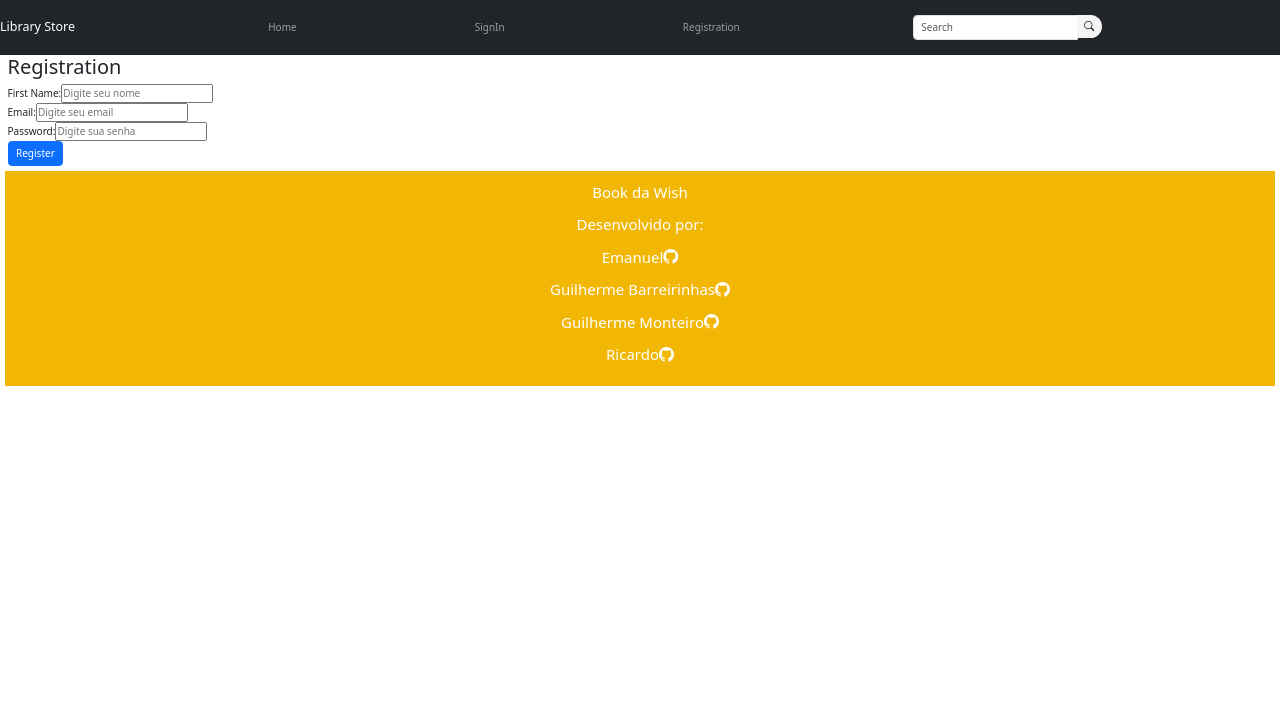
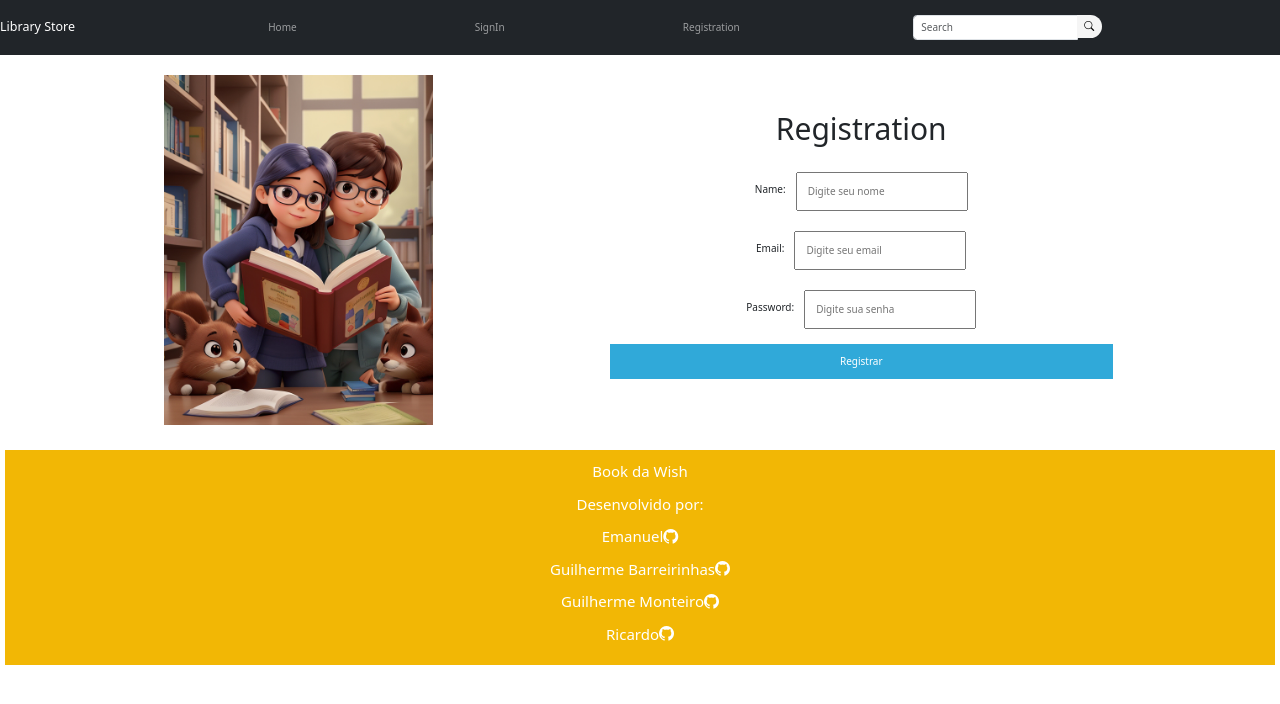
Before and after one commit to guilhermemonteiro15JS/project-Library, a React (Create React App) app: page /registration in a window 1280 px wide. Shown: the top 704 px of the page. Built offline with nearby package versions, Linux system fonts and the light colour scheme.

Commit message:
registration styling

```diff
--- /dev/null
+++ b/src/pages/registration/index.css
@@ -0,0 +1,6 @@
+#titulo_Registration{
+    margin-top: 10px;
+    font-size: 30px;
+    display: flex;
+    justify-content: center;
+}
--- a/src/pages/registration/index.js
+++ b/src/pages/registration/index.js
@@ -1,5 +1,62 @@
 import React, { useState } from "react";
 import { useNavigate } from "react-router-dom";
+import imagem from "../../assets/3DBooks.jpeg";
+import styled from "styled-components";
+import "./index.css";
+
+const RegistrationStyled = styled.div`
+  display: flex;
+  align-items: center;
+`;
+
+const ImageContainer = styled.div`
+  text-align: center;
+  flex: 1;
+  padding: 2rem;
+`;
+
+const Image = styled.img`
+  max-width: 350px;
+  height: 350px;
+`;
+
+const FormContainer = styled.div`
+  flex: 1;
+`;
+
+const Form = styled.form`
+  display: flex;
+  flex-direction: column;
+  margin: 20px;
+`;
+
+const FormGroup = styled.div`
+  margin-bottom: 15px;
+  display: flex;
+  justify-content: center;
+  align-items: center;
+`;
+
+const Label = styled.label`
+  font-weight: 1;
+`;
+
+const Input = styled.input`
+  padding: 10px;
+  margin-top: 5px;
+  margin-left: 10px;
+  display: flex;
+  align-items: center;
+  justify-content: center;
+`;
+
+const Button = styled.button`
+  padding: 10px 20px;
+  background-color: #30a9d9;
+  color: white;
+  border: none;
+  cursor: pointer;
+`;
 
 const Registration = () => {
   const navigate = useNavigate();
@@ -41,47 +98,56 @@ const Registration = () => {
   };
 
   return (
-    <div>
-      <h2>Registration</h2>
-      <form onSubmit={handleSubmit}>
-        <div>
-          <label htmlFor="name">First Name:</label>
-          <input
+    <RegistrationStyled>
+      <ImageContainer>
+        <Image src={imagem} alt="Imagem de leitura" />
+      </ImageContainer>
+
+
+      <FormContainer>
+    <h1 id="titulo_Registration">Registration </h1>
+    <Form onSubmit={handleSubmit}>
+      <FormGroup>
+            <Label>Name:</Label>
+            <Input
               type="text"
+              name="name"
               placeholder="Digite seu nome"
-            id="name"
-            name="name"
               value={formData.name}
               onChange={handleInputChange}
+              require
             />
-        </div>
-        <div>
-          <label htmlFor="email">Email:</label>
-          <input
+          </FormGroup>
+
+      <FormGroup>
+      <Label>Email:</Label>
+            <Input
               type="email"
+              name="email"
               placeholder="Digite seu email"
-            id="email"
-            name="email"
               value={formData.email}
               onChange={handleInputChange}
+              require
             />
-        </div>
-        <div>
-          <label htmlFor="password">Password:</label>
-          <input
+
+</FormGroup>
+          <FormGroup>
+            <Label>Password:</Label>
+            <Input
               type="password"
+              name="password"
               placeholder="Digite sua senha"
-            id="password"
-            name="password"
               value={formData.password}
             onChange={handleInputChange}
+              required
             />
-        </div>
-        <button type="submit" className="btn btn-primary">
-          Register
-        </button>
-      </form>
-    </div>
+          </FormGroup>
+          <Button type="submit">Registrar</Button>
+        </Form>
+      </FormContainer>
+    </RegistrationStyled>
+
+
   );
 };
 
```
Lines whose indentation alone changed are shown as unchanged.
